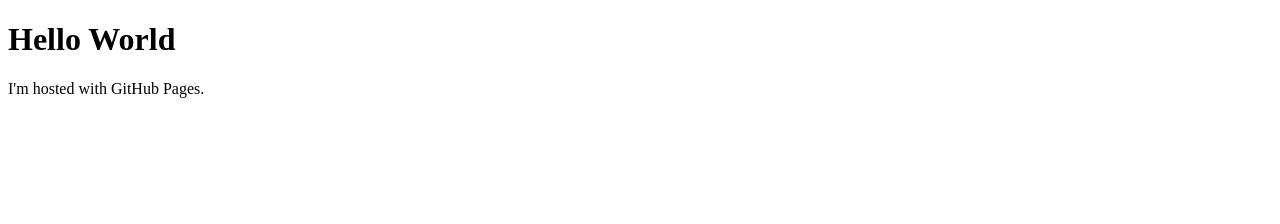
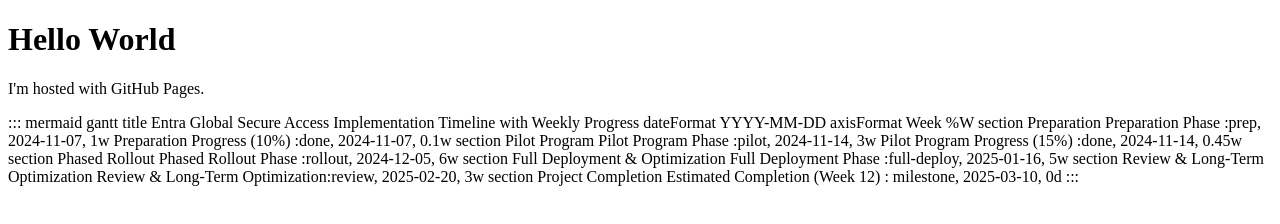
Before and after one commit to vald-greg-marusic/gregtest.github.io, a plain HTML site: page index.html in a window 1280 px wide. Drawn offline with Linux system fonts and the light colour scheme.

Commit message:
Update index.html

```diff
--- a/index.html
+++ b/index.html
@@ -3,5 +3,32 @@
 <body>
 <h1>Hello World</h1>
 <p>I'm hosted with GitHub Pages.</p>
+::: mermaid
+gantt
+    title Entra Global Secure Access Implementation Timeline with Weekly Progress
+    dateFormat  YYYY-MM-DD
+    axisFormat  Week %W
+
+    section Preparation
+    Preparation Phase              :prep, 2024-11-07, 1w
+    Preparation Progress (10%)     :done, 2024-11-07, 0.1w
+
+    section Pilot Program
+    Pilot Program Phase            :pilot, 2024-11-14, 3w
+    Pilot Program Progress (15%)   :done, 2024-11-14, 0.45w
+
+    section Phased Rollout
+    Phased Rollout Phase           :rollout, 2024-12-05, 6w
+
+    section Full Deployment & Optimization
+    Full Deployment Phase          :full-deploy, 2025-01-16, 5w
+
+    section Review & Long-Term Optimization
+    Review & Long-Term Optimization:review, 2025-02-20, 3w
+
+    section Project Completion
+    Estimated Completion (Week 12) : milestone, 2025-03-10, 0d
+
+:::
 </body>
 </html>
```
